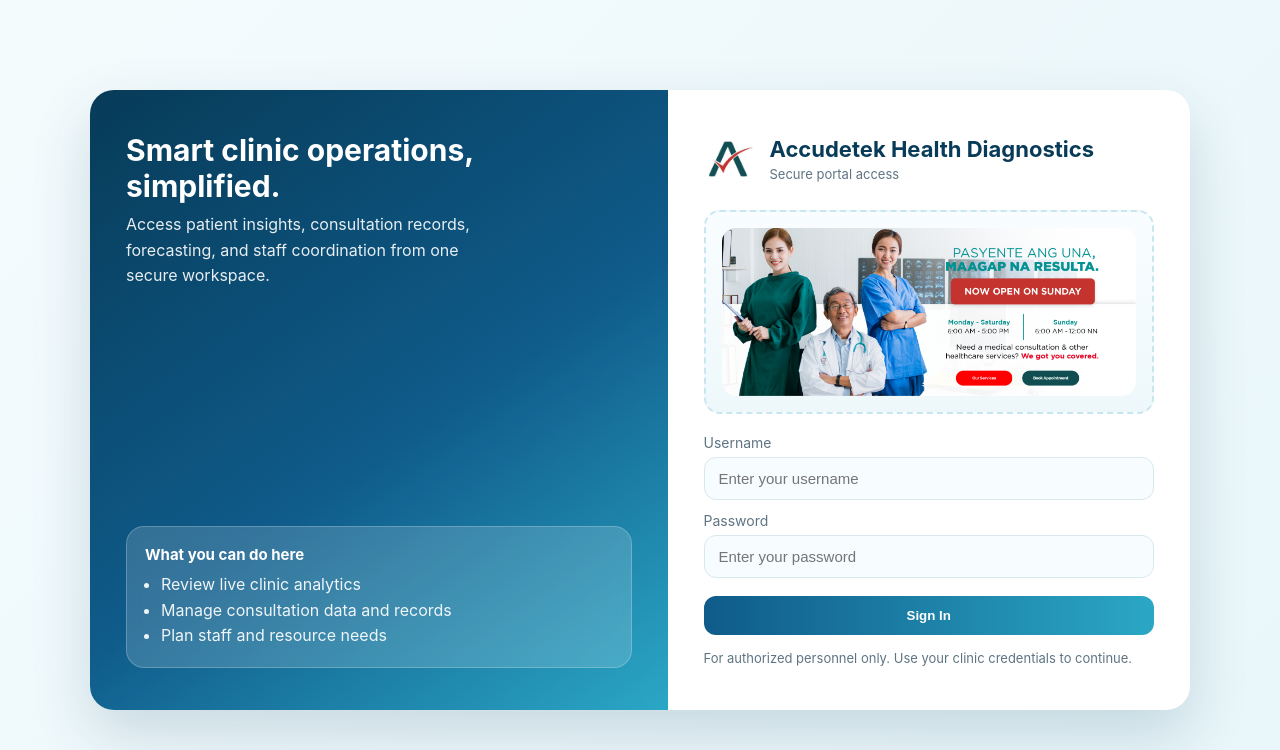
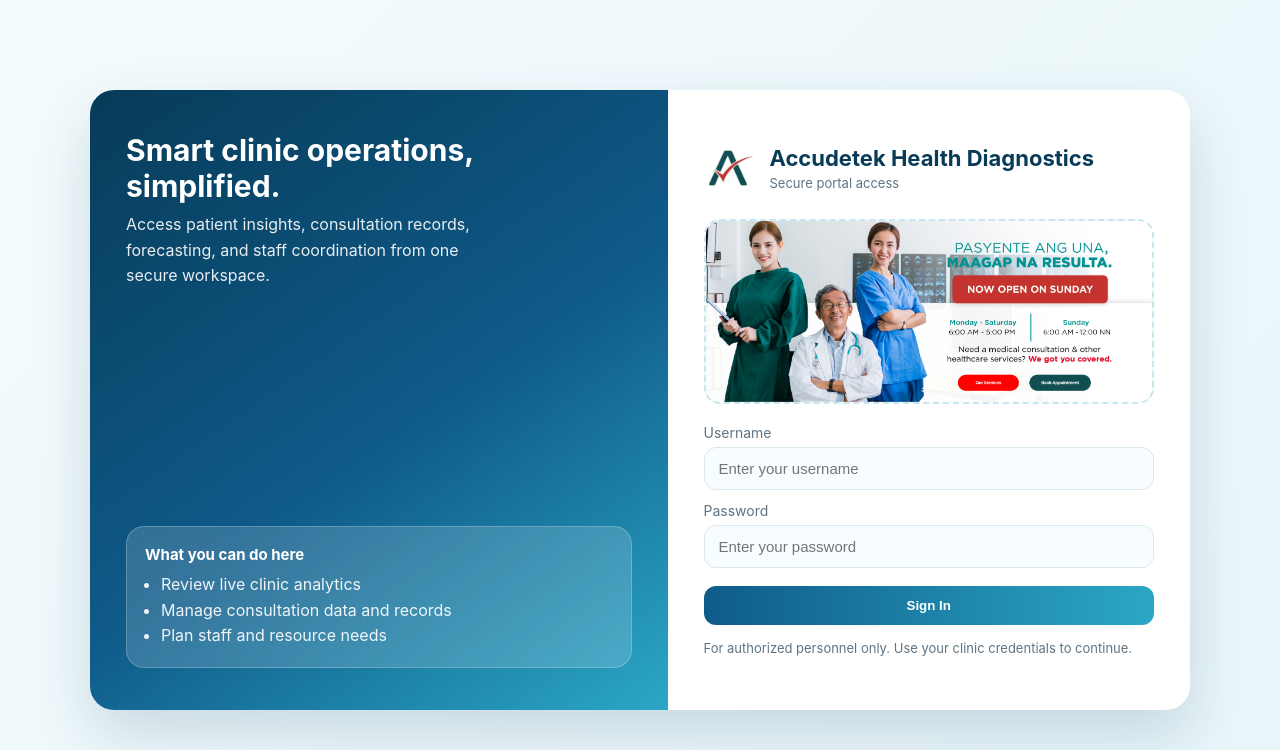
Before and after one commit to VinceRG/THESIS_1, a Flask app: page /login in a window 1280 px wide. Shown: the top 750 px of the page. Run offline with Flask 3, Linux system fonts and the light colour scheme.

Commit message:
minor fix

```diff
--- a/templates/auth/login.html
+++ b/templates/auth/login.html
@@ -72,7 +72,8 @@
       margin-bottom:20px;
       font-size:14px;
       text-align:center;
-      padding:16px;
+      padding:0;
+      overflow:hidden;
     }
     form { display:grid; gap:12px; }
     label { display:grid; gap:6px; font-size:14px; color:var(--muted); }
@@ -114,7 +115,7 @@
       </div>
 
       <div class="photo-slot">
-        <img src="{{ url_for('static', filename='') }}../img/Screenshot 2026-07-09 000115.png" alt="Clinic preview" style="width:100%; height:100%; object-fit:cover; border-radius:14px;">
+        <img src="{{ url_for('static', filename='Screenshot 2026-07-09 000115.png') }}" alt="Clinic preview" style="width:100%; height:100%; object-fit:cover;">
       </div>
 
       <form method="post">
```
Also changed, not shown: static/Screenshot 2026-07-09 000115.png (added).
